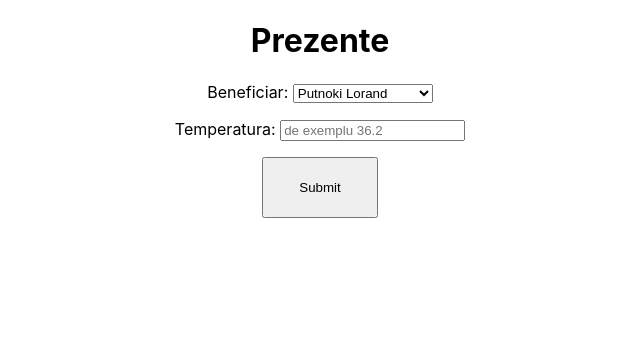
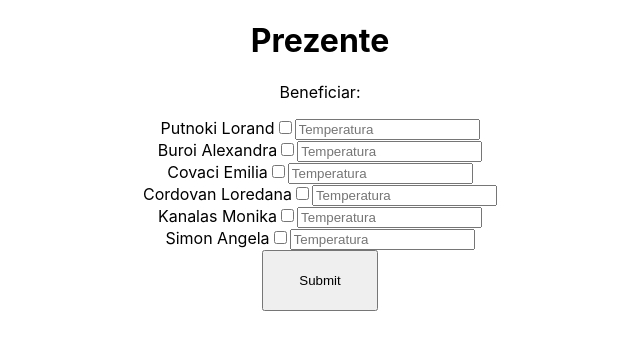
Before and after one commit to fastsly/prezente, a React (Create React App) app: page / in a window 1280 px wide. Shown: the top 350 px of the page, without its empty margins (320-960 px from the left). Built offline with nearby package versions, Linux system fonts and the light colour scheme.

Commit message:
interface and submit functionality ready beneflist incomplete

```diff
--- a/package.json
+++ b/package.json
@@ -8,7 +8,7 @@
     "@testing-library/user-event": "^7.2.1",
     "react": "^16.13.1",
     "react-dom": "^16.13.1",
-    "react-scripts": "3.4.3",
+    "react-scripts": "^4.0.0",
     "tachyons": "^4.12.0"
   },
   "scripts": {
--- a/src/App.js
+++ b/src/App.js
@@ -2,37 +2,63 @@ import React from 'react';
 import './App.css';
 import benef from './beneficiari.js'
 import BeneficiariList from './BeneficiariList'
-import Temperatura from './Temperatura'
+import Submit from './Submit'
 
 class App extends React.Component {
   constructor (){
     super();
     this.state={
       temp : '',
-      name : ''
+      name : '',
+      prezente:[]
     }
   }
 
   onSubmit = () =>{
     //i send data to server
-    console.log('the temp of '+ this.state.name+' is '+this.state.temp)
+    fetch("http://frozen-basin-35628.herokuapp.com/daily", {
+    method: "post",
+    headers: { "Content-Type": "application/json" },
+    body: JSON.stringify(
+      this.state.prezente
+    ),
+    });
+    //console.log('the temp of '+ this.state.name+' is '+this.state.temp)
   }
 
   setTemp = (event) =>{
     this.setState({temp: event.target.value})
   }
 
-  onSelect = (event) =>{
-    this.setState({name: event.target.value})
+  onCheck = (event) =>{
+    //this.setState({name: event.target.value})
+    const date = new Date()
+    let temp = this.state.prezente
+    if (event.target.checked){
+
+      benef.forEach(user =>{
+        if (user.name === event.target.id){
+          temp.push({name:event.target.id, date, cosemnat: user.cosemnat})
+        }
+      })
+      this.setState(temp)
+    } else {
+      this.state.prezente.forEach((benef, i) => {
+        if (benef.name === event.target.id){
+          temp.splice(i,1)
+          this.setState(temp)
+        }
+      })
+    }
+    console.log(this.state.prezente)
   }
 
   render(){
     return (
       <div className="App">
         <h1>Prezente</h1>
-        <BeneficiariList benef= {benef} onSelect = {this.onSelect}/>
-        <Temperatura setTemp = {this.setTemp}/>
-        <button id='button' onClick={this.onSubmit}>Submit</button>
+        <BeneficiariList benef= {benef} onSelect = {this.onSelect} onCheck={this.onCheck}/>
+        <Submit onSubmit = {this.onSubmit}/>
       </div>
     );
   }
--- a/src/BeneficiariList.js
+++ b/src/BeneficiariList.js
@@ -1,18 +1,24 @@
 import React from 'react'
-
-
+//import { Checkbox } from '@bit/segmentio.evergreen.checkbox';
+import Input from "./Input"
 
 
 function BeneficiariList (props){
-    const benefArray = props.benef.map((user,i) =>{
-        return <option key={i} value={user.name}>{user.name}</option>
-      })
+    // const benefArray = props.benef.map((user,i) =>{
+    //     return <Checkbox label={user.name} onChange={props.onCheck} />
+    //   })
+
     return(
+        <div>
         <p>Beneficiar:{' '}
-            <select onClick={props.onSelect}>
+            {/* <select onClick={props.onSelect}>
                 {benefArray}
-            </select>
+            </select> */}
         </p>
+            <div>
+            <Input benef={props.benef} onCheck={props.onCheck}/>
+            </div>
+        </div>
     )
 }
 export default BeneficiariList;
--- /dev/null
+++ b/src/Input.js
@@ -0,0 +1,16 @@
+import React from 'react'
+
+function Input(props){
+    //<label>Putnoki Lorand</label><input onChange="" id="putnoki" type="checkbox" ><label>Temperatura</label><input type="text"></input>
+    const benefArray = props.benef.map((user,i) =>{
+        return (<div>
+                <label>{user.name}</label><input onChange={props.onCheck} id={user.name} type="checkbox"></input><input type="text" placeholder="Temperatura"></input>
+            </div>)
+      })
+    return(
+        <div>
+            {benefArray}
+        </div>
+    )
+}
+export default Input;
--- /dev/null
+++ b/src/Submit.js
@@ -0,0 +1,9 @@
+import React from 'react'
+
+function Submit (props){
+    return (
+        <button className="mv10" id='button' onClick={props.onSubmit}>Submit</button>
+    )
+}
+
+export default Submit;
--- a/src/beneficiari.js
+++ b/src/beneficiari.js
@@ -1,21 +1,27 @@
 const benef = [
     {
-        name:'Putnoki Lorand'
+        name:'Putnoki Lorand',
+        cosemnat:'Szalai Laszlo'
     },
     {
-        name:'Buroi Alexandra'
+        name:'Buroi Alexandra',
+        cosemnat:'Szalai Laszlo'
     },
     {
-        name:'Covaci Emilia'
+        name:'Covaci Emilia',
+        cosemnat:'Szalai Laszlo'
     },
     {
-        name:'Cordovan Loredana'
+        name:'Cordovan Loredana',
+        cosemnat:'Szalai Laszlo'
     },
     {
-        name:'Kanalas Monika'
+        name:'Kanalas Monika',
+        cosemnat:'Szalai Laszlo'
     },
     {
-        name:'Simon Angela'
+        name:'Simon Angela',
+        cosemnat:'Szalai Laszlo'
     }
 ];
 export default benef;
```
Also changed, not shown: 1 other file (tests, documents, lock files or other folders).
